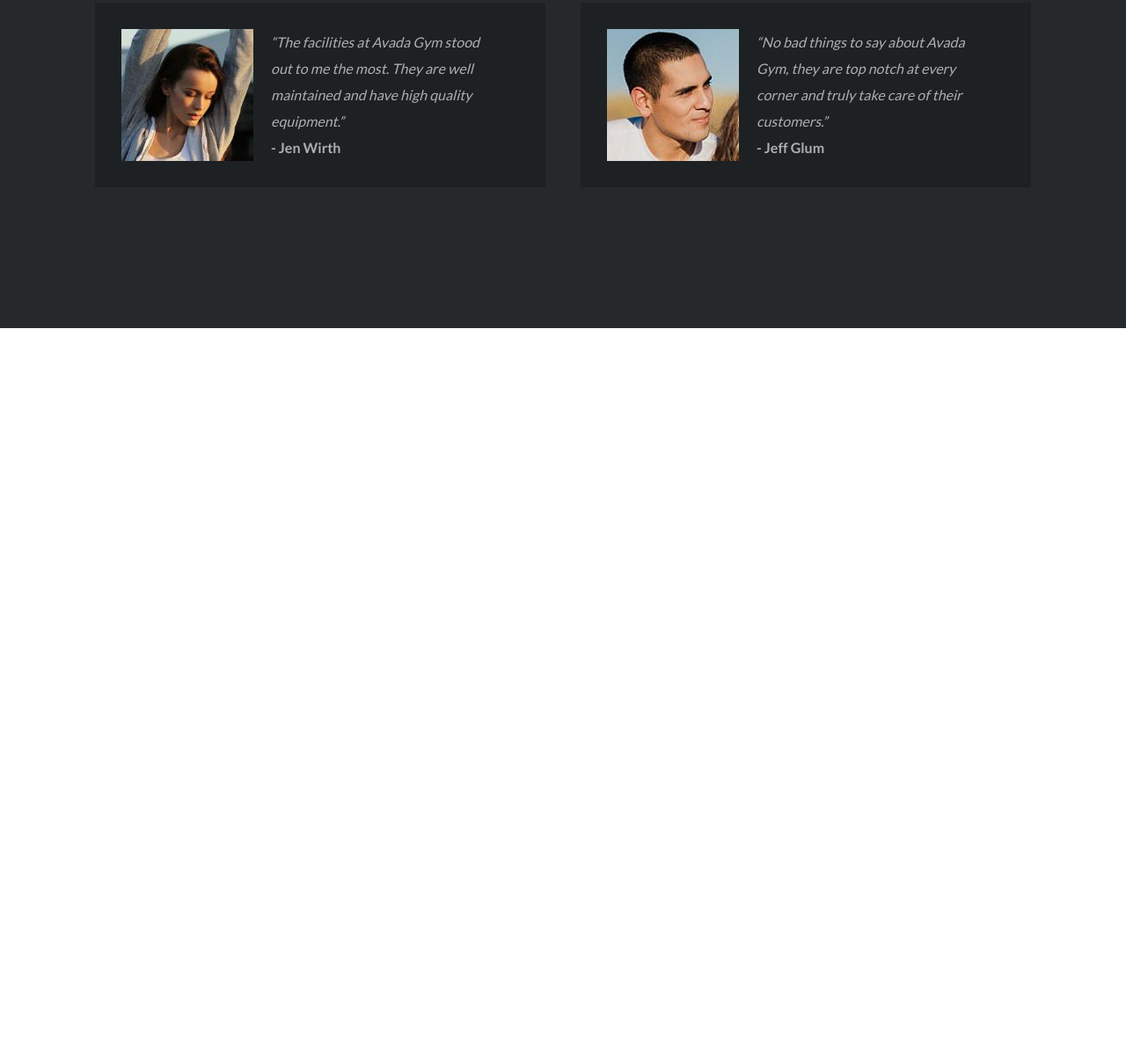
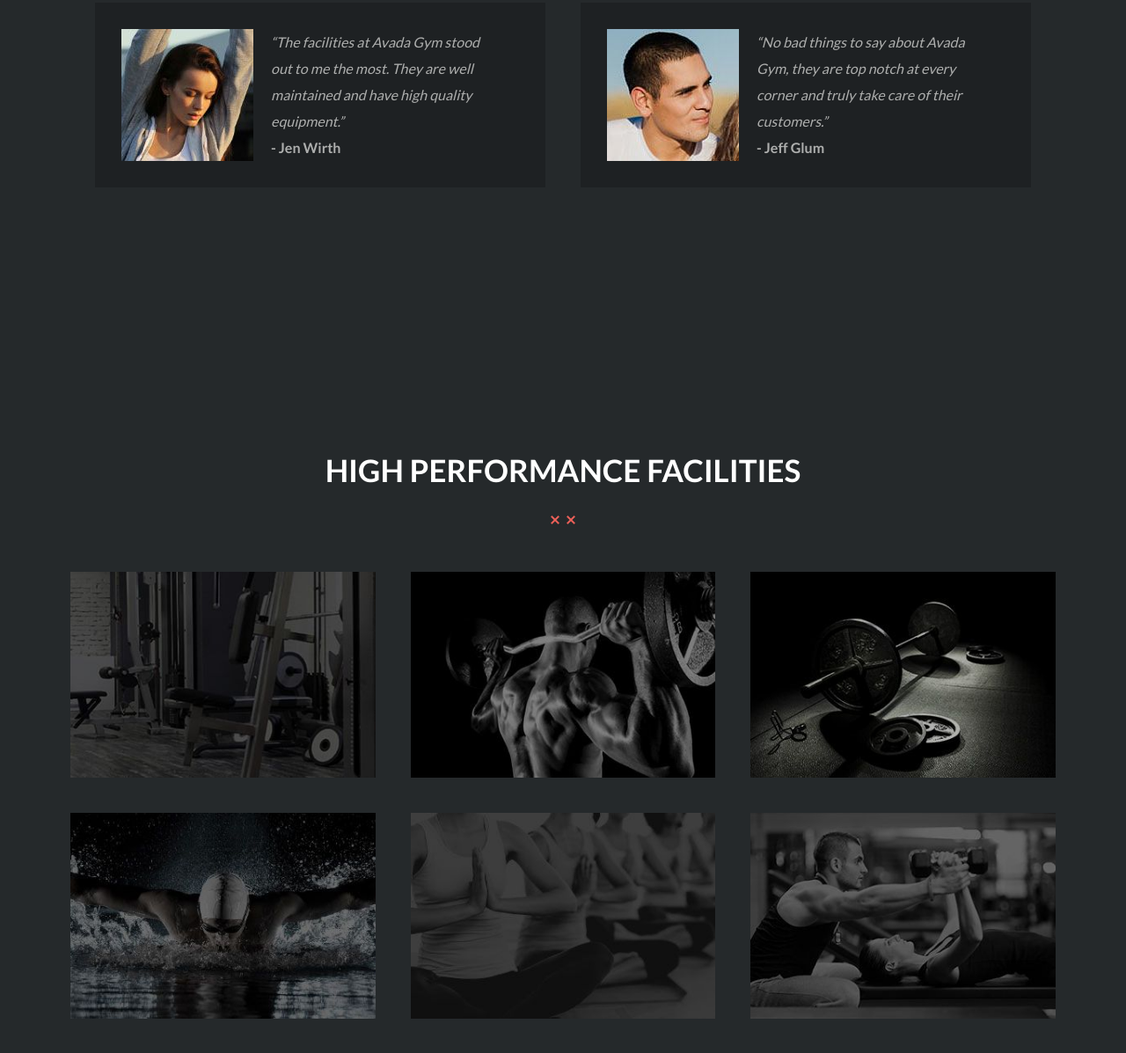
Before and after one commit to SimoneRomiti/proj-html-vuejs, a website: page index.html in a window 1280 px wide. Shown: the part 2964-4161 px from the top of the page at 88% size. Before the commit the page ends 3337 px from the top, so only its background shows below. Drawn offline with nearby package versions, Linux system fonts and the light colour scheme.

Commit message:
Main Performance fatto

```diff
--- a/index.html
+++ b/index.html
@@ -104,10 +104,24 @@
                 <h4>- {{element.name}}</h4>
               </div>
             </div>
+          </div>
+        </div>
+        <!-- /results -->
 
+        <!-- facilities -->
+        <div class="facilities">
+          <h2>HIGH PERFORMANCE FACILITIES</h2>
+          <img class="divider" src="img/divider-xx-red.png" alt="">
+          <div class="flex-container">
+            <img src="img/home-image1.jpg" alt="">
+            <img src="img/home-image2.jpg" alt="">
+            <img src="img/home-image3.jpg" alt="">
+            <img src="img/home-image4.jpg" alt="">
+            <img src="img/home-image5.jpg" alt="">
+            <img src="img/home-image6.jpg" alt="">
+          </div>
 
         </div>
-        <!-- /results -->
       </main>
       <!-- /main -->
 
--- a/src/partials/_main.scss
+++ b/src/partials/_main.scss
@@ -117,6 +117,7 @@ main{
         transform: scale(0.9);
         animation-name: pulse;
         animation-duration: 1.5s;
+        animation-delay: 0.05s;
       }
     }
   }
@@ -124,20 +125,7 @@ main{
 
   // results
   .results{
-    padding: 140px 0;
-    background: $mainColor1;
-    h2{
-      color: white;
-      font-size: 35px;
-    }
-    .divider{
-      margin: 30px 0;
-    }
-    .flex-container{
-      display: flex;
-      flex-wrap: wrap;
-      justify-content: center;
-    }
+    @include results-facilities;
     .results-item{
       background: $mainColor2;
       margin: 20px;
@@ -152,4 +140,18 @@ main{
       }
     }
   }
+  // fine results
+
+  // facilities
+  .facilities{
+    @include results-facilities;
+    padding: 140px 60px;
+    .flex-container{
+      img{
+        margin: 20px;
+        width: calc(100% / 3 - 40px);
+      }
+    }
+
+  }
 }
--- a/src/partials/_mixins.scss
+++ b/src/partials/_mixins.scss
@@ -48,3 +48,20 @@
   transition: transform 0.2s;
   box-shadow: 0 0 0 0 rgba(213, 98, 95, 1);
 }
+
+@mixin results-facilities{
+  padding: 140px 0;
+  background: $mainColor1;
+  h2{
+    color: white;
+    font-size: 35px;
+  }
+  .divider{
+    margin: 30px 0;
+  }
+  .flex-container{
+    display: flex;
+    flex-wrap: wrap;
+    justify-content: center;
+  }
+}
```
Also changed, not shown: css/style.css, img/home-image1.jpg (added), img/home-image2.jpg (added), img/home-image3.jpg (added), img/home-image4.jpg (added), img/home-image5.jpg (added), img/home-image6.jpg (added).
